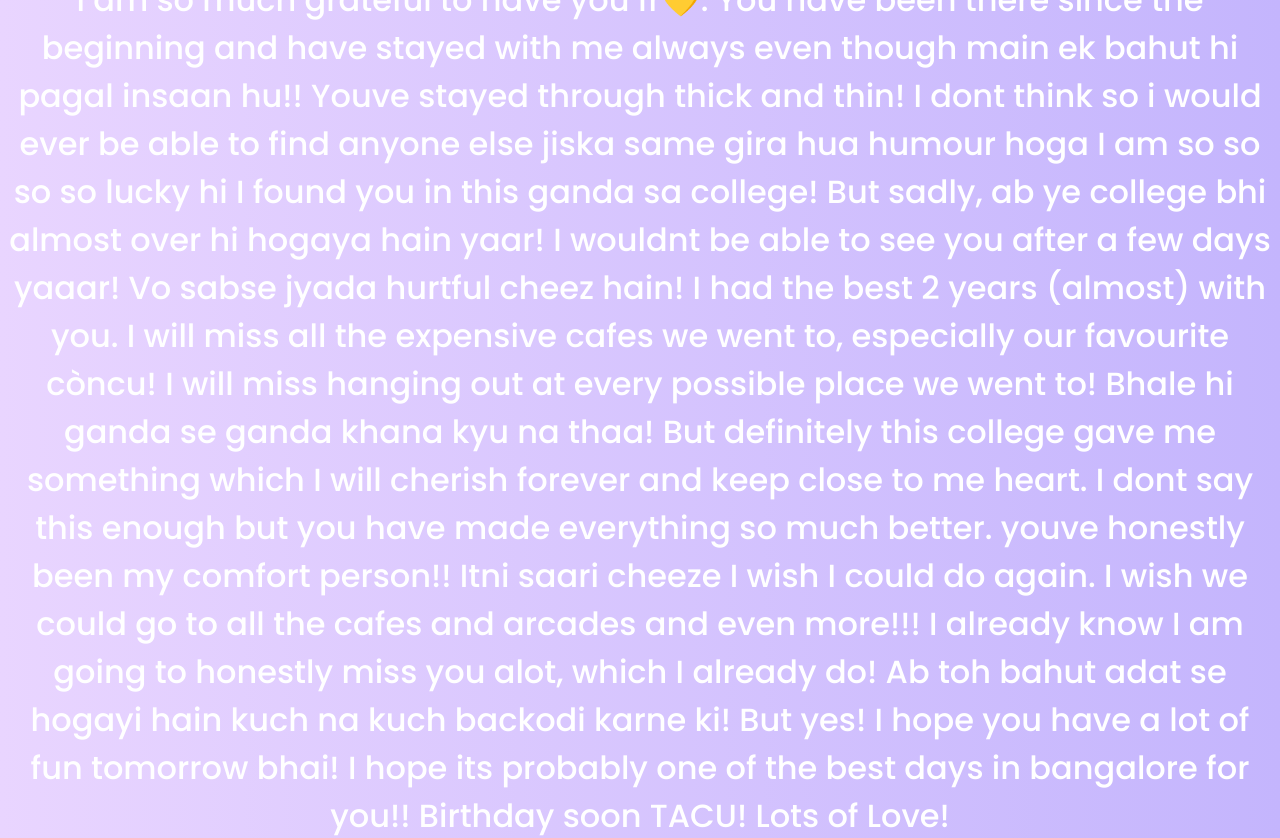
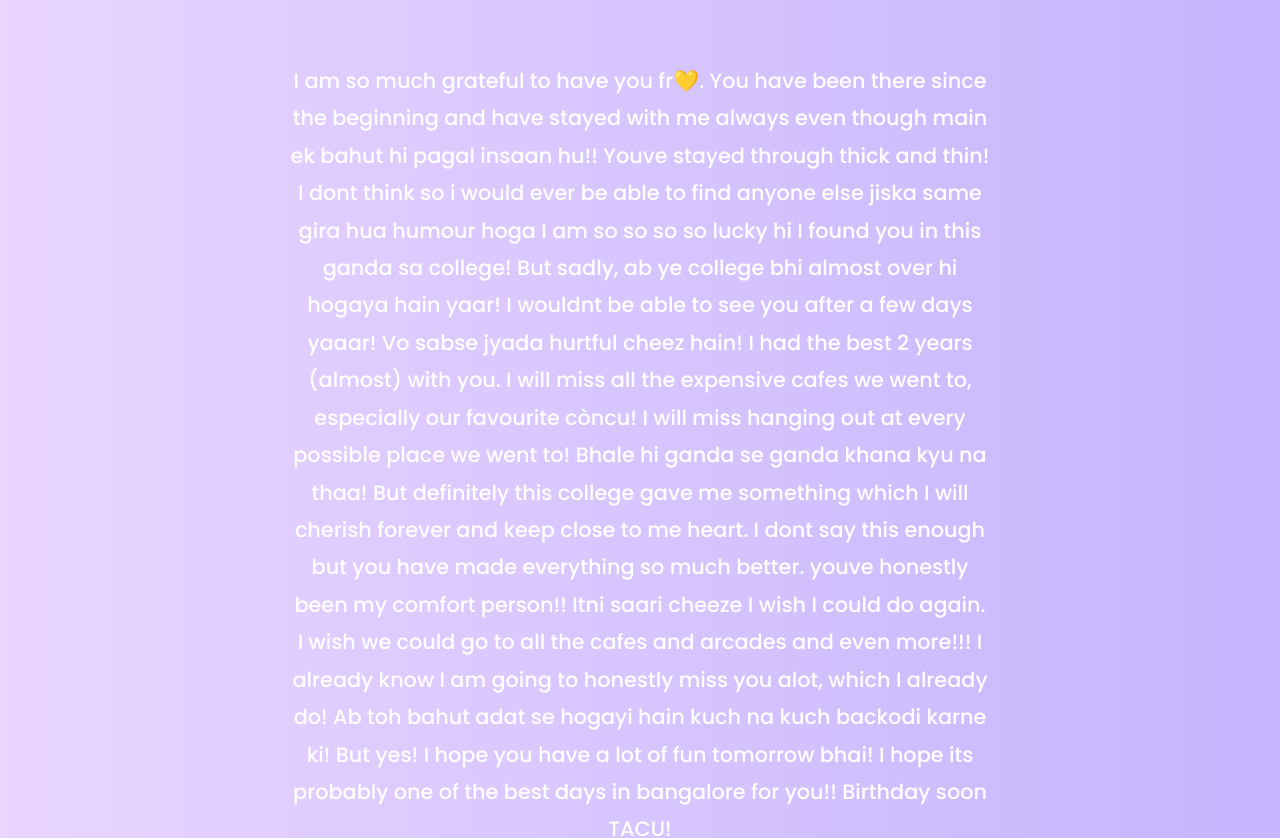
Before and after one commit to nityachowdhary1303/birthday-navya, a plain HTML site: page secret.html in a window 1280 px wide. Shown: the top 838 px of the page. Drawn offline with Linux system fonts and the light colour scheme.

Commit message:
Update secret.html

```diff
--- a/secret.html
+++ b/secret.html
@@ -11,22 +11,30 @@
       font-family: 'Poppins', sans-serif;
       background: linear-gradient(to right, #e9d5ff, #c4b5fd);
       color: #fff;
-      height: 100vh;
+      min-height: 100vh;
       display: flex;
       justify-content: center;
       align-items: center;
       text-align: center;
+      padding: 40px 20px;
+    }
+
+    .container {
+      max-width: 700px;
     }
 
     h1 {
-      font-size: 2rem;
-      font-weight: 500;
+      font-size: 1.3rem;
+      font-weight: 400;
+      line-height: 1.8;
     }
   </style>
 </head>
 <body>
 
-  <h1>I am so much grateful to have you fr💛. You have been there since the beginning and have stayed with me always
+  <div class="container">
+    <h1>
+      I am so much grateful to have you fr💛. You have been there since the beginning and have stayed with me always
       even though main ek bahut hi pagal insaan hu!! Youve stayed through thick and thin! I dont think so i would ever be able to find anyone else jiska same gira hua humour hoga
       I am so so so so lucky hi I found you in this ganda sa college! But sadly, ab ye college bhi almost over hi hogaya hain yaar!
       I wouldnt be able to see you after a few days yaaar! Vo sabse jyada hurtful cheez hain! I had the best 2 years (almost) with you.
@@ -37,7 +45,10 @@
       Ab toh bahut adat se hogayi hain kuch na kuch backodi karne ki!
       But yes! I hope you have a lot of fun tomorrow bhai! I hope its probably one of the best days in bangalore for you!! Birthday soon TACU!
 
-  Lots of Love! </h1>
+      <br><br>
+      Lots of Love!
+    </h1>
+  </div>
 
 </body>
 </html>
```
Lines whose indentation alone changed are shown as unchanged.
